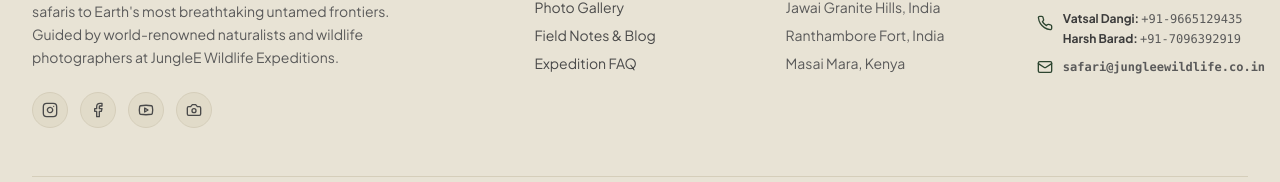
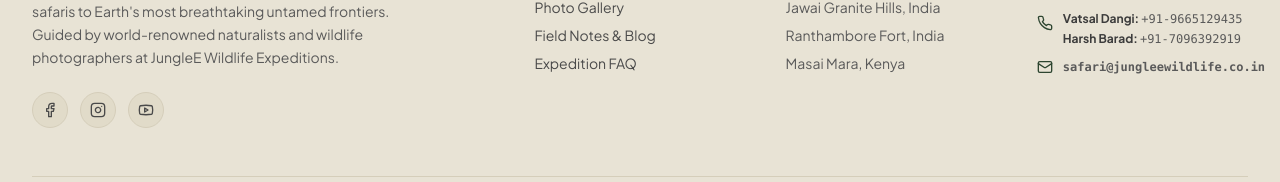
Before and after one commit to jinit-00/tour, a React (Vite) app in the folder client/: page / in a window 1280 px wide. Shown: the part 5509-5691 px from the top of the page. Built offline with nearby package versions, Linux system fonts and the light colour scheme; no server answers.

Commit message:
Update footer social links for Facebook, Instagram, YouTube and remove 4th icon

```diff
--- a/client/src/components/layout/Footer.jsx
+++ b/client/src/components/layout/Footer.jsx
@@ -1,6 +1,6 @@
 import React from 'react';
 import { Link } from 'react-router-dom';
-import { Instagram, Facebook, Youtube, Camera, Mail, Phone, MapPin, User } from 'lucide-react';
+import { Instagram, Facebook, Youtube, Mail, Phone, MapPin } from 'lucide-react';
 
 export default function Footer() {
   return (
@@ -27,17 +27,32 @@ export default function Footer() {
               Crafting immersive, small-group wildlife photography safaris to Earth's most breathtaking untamed frontiers. Guided by world-renowned naturalists and wildlife photographers at JungleE Wildlife Expeditions.
             </p>
             <div className="flex items-center gap-3 pt-2">
-              <a href="#" className="w-9 h-9 rounded-full bg-sand-800 border border-sand-700 hover:bg-pine-800 hover:text-sand-950 transition-colors flex items-center justify-center text-charcoal-800">
+              <a
+                href="https://www.facebook.com/Jungleewildlifeexpeditions"
+                target="_blank"
+                rel="noopener noreferrer"
+                title="Facebook"
+                className="w-9 h-9 rounded-full bg-sand-800 border border-sand-700 hover:bg-pine-800 hover:text-sand-950 transition-colors flex items-center justify-center text-charcoal-800"
+              >
+                <Facebook className="w-4 h-4" />
+              </a>
+              <a
+                href="https://www.instagram.com/junglee.wildlife.expeditions"
+                target="_blank"
+                rel="noopener noreferrer"
+                title="Instagram"
+                className="w-9 h-9 rounded-full bg-sand-800 border border-sand-700 hover:bg-pine-800 hover:text-sand-950 transition-colors flex items-center justify-center text-charcoal-800"
+              >
                 <Instagram className="w-4 h-4" />
               </a>
-              <a href="#" className="w-9 h-9 rounded-full bg-sand-800 border border-sand-700 hover:bg-pine-800 hover:text-sand-950 transition-colors flex items-center justify-center text-charcoal-800">
-                <Facebook className="w-4 h-4" />
-              </a>
-              <a href="#" className="w-9 h-9 rounded-full bg-sand-800 border border-sand-700 hover:bg-pine-800 hover:text-sand-950 transition-colors flex items-center justify-center text-charcoal-800">
+              <a
+                href="https://www.youtube.com/@JungleEWildlifeExpeditions"
+                target="_blank"
+                rel="noopener noreferrer"
+                title="YouTube"
+                className="w-9 h-9 rounded-full bg-sand-800 border border-sand-700 hover:bg-pine-800 hover:text-sand-950 transition-colors flex items-center justify-center text-charcoal-800"
+              >
                 <Youtube className="w-4 h-4" />
-              </a>
-              <a href="#" className="w-9 h-9 rounded-full bg-sand-800 border border-sand-700 hover:bg-pine-800 hover:text-sand-950 transition-colors flex items-center justify-center text-charcoal-800">
-                <Camera className="w-4 h-4" />
               </a>
             </div>
           </div>
```
